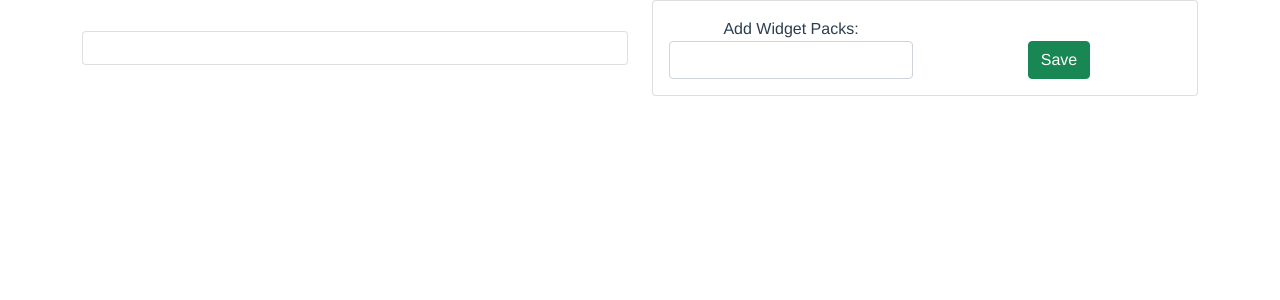
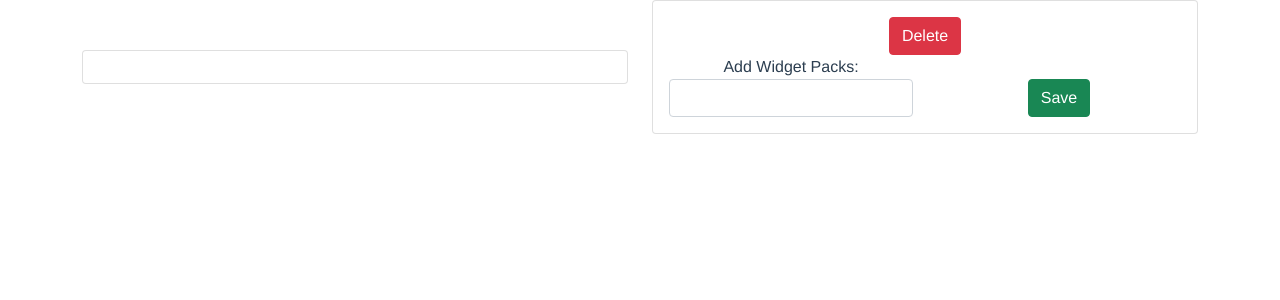
Before and after one commit to mcrmc101/widgetco, a Vue app in the folder widgetco/: page / in a window 1280 px wide. Shown: the top 300 px of the page. Built offline with nearby package versions, Linux system fonts and the light colour scheme.

Commit message:
delete Widgets function

```diff
--- a/widgetco/src/components/AddWidgets.vue
+++ b/widgetco/src/components/AddWidgets.vue
@@ -1,5 +1,9 @@
 <template>
   <div>
+    <b-button
+      @click="deleteWidgets"
+      variant="danger"
+    >Delete</b-button>
     <b-form @submit.prevent="addWidgets">
       <b-row align-v="end">
         <b-col>
@@ -48,6 +52,15 @@ export default {
         .catch((err) => {
           console.log(err)
         })
+    },
+    deleteWidgets: function () {
+      axios.post('http://localhost/kaweb/test/widgetapi/public/api/addWidgets')
+        .then((res) => {
+          console.log(res);
+        })
+        .catch((err) => {
+          console.log(err)
+        })
     }
   }
 }
```
Also changed, not shown: 2 other files (tests, documents, lock files or other folders).
